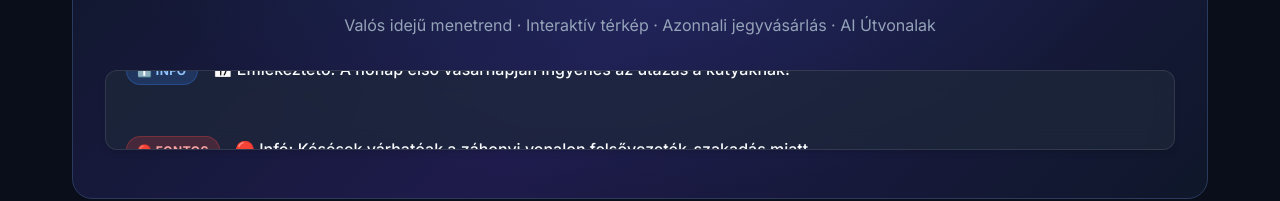
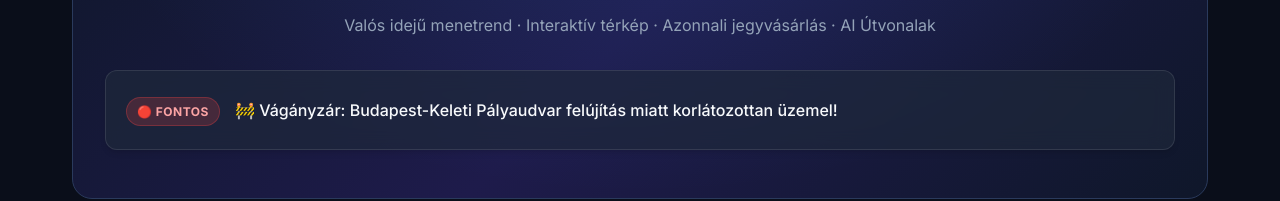
Before and after one commit to hussar41-stack/vasut, a React (Create React App) app in the folder frontend/: page / in a window 1280 px wide. Shown: the part 253-454 px from the top of the page. Built offline with nearby package versions, Linux system fonts and the light colour scheme; no server answers.

Commit message:
fix: Correct slider alignment maths and slow down transition

```diff
--- a/frontend/src/components/HeroSlider.css
+++ b/frontend/src/components/HeroSlider.css
@@ -9,7 +9,7 @@
   position: relative;
   box-shadow: 0 4px 6px -1px rgba(0, 0, 0, 0.1), 0 2px 4px -1px rgba(0, 0, 0, 0.06);
   display: flex;
-  align-items: center;
+  align-items: flex-start;
 }
 
 .hero-slider-track {
--- a/frontend/src/components/HeroSlider.jsx
+++ b/frontend/src/components/HeroSlider.jsx
@@ -26,7 +26,7 @@
     const timer = setInterval(() => {
       setIsTransitioning(true);
       setCurrentIndex(prev => prev + 1);
-    }, 2000); // 2 másodperc
+    }, 3500); // 3.5 másodperc
     return () => clearInterval(timer);
   }, []);
 
```
